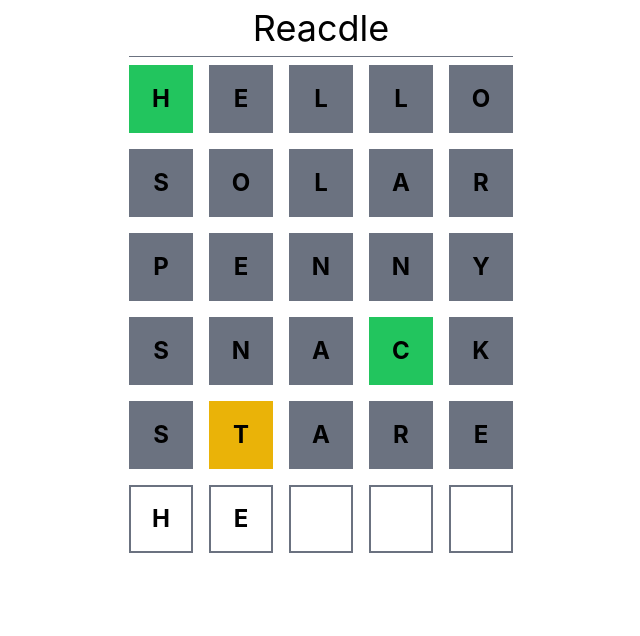
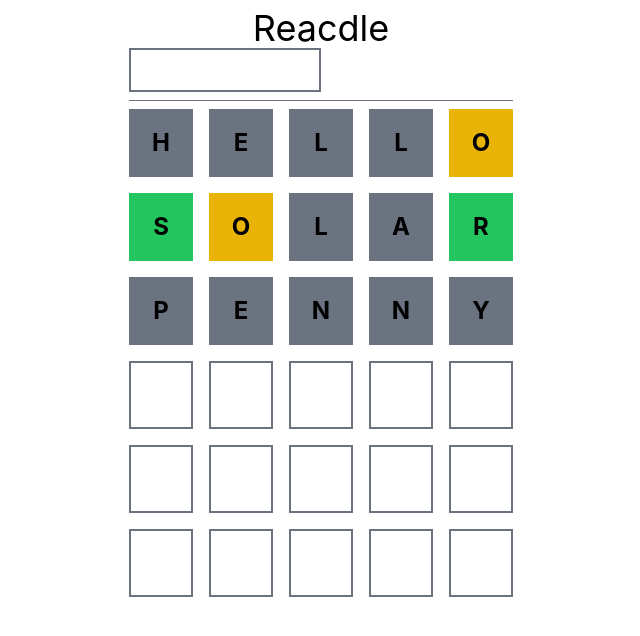
Before and after one commit to EetuPe/mentis, a React (Vite) app: page / in a window 1280 px wide. Shown: the top 636 px of the page, without its empty margins (319-959 px from the left). Built offline with nearby package versions, Linux system fonts and the light colour scheme.

Commit message:
Move state handling to zustand and allow users to input text

```diff
--- a/package.json
+++ b/package.json
@@ -12,7 +12,8 @@
   },
   "dependencies": {
     "react": "^17.0.2",
-    "react-dom": "^17.0.2"
+    "react-dom": "^17.0.2",
+    "zustand": "^3.7.1"
   },
   "devDependencies": {
     "@testing-library/jest-dom": "^5.16.2",
--- a/src/App.tsx
+++ b/src/App.tsx
@@ -1,21 +1,48 @@
 import { useState } from 'react'
+import { useStore } from './store'
+import { LETTER_LENGTH } from './word-utils';
 import WordRow from './WordRow'
 
+const GUESS_LENGTH = 6;
 export default function App() {
+  const state = useStore()
+  const [guess, setGuess] = useState('')
+
+  const onChange = (e: React.ChangeEvent<HTMLInputElement>) => {
+    const newGuess = e.target.value
+
+    if (newGuess.length === LETTER_LENGTH) {
+      state.addGuess(newGuess)
+      setGuess('')
+      return
+    }
+    setGuess(newGuess)
+  }
+
+  let rows = [...state.guesses]
+
+  if (rows.length < GUESS_LENGTH) {
+    rows.push(guess)
+  }
+
+  const numberOfGuessesRemaining = GUESS_LENGTH - rows.length
+
+  rows = rows.concat(Array(numberOfGuessesRemaining).fill(''))
 
   return (
     <div className='mx-auto w-96'>
       <header className='border-b border-gray-500 pb-2 my-2'>
         <h1 className="text-4xl text-center">Reacdle</h1>
+
+        <div>
+          <input type="text" className="w-1/2 p-2 border-2 border-gray-500" value={guess} onChange={onChange} />
+        </div>
       </header>
 
       <main className="grid grid-rows-6 gap-4">
-        <WordRow letters="hello"/>
-        <WordRow letters="solar"/>
-        <WordRow letters="penny"/>
-        <WordRow letters="snack"/>
-        <WordRow letters="stare"/>
-        <WordRow letters="he"/>
+        {rows.map((word, index) => (
+          <WordRow key={index} letters={word} />
+        ))}
       </main>
     </div>
   )
--- a/src/WordRow.tsx
+++ b/src/WordRow.tsx
@@ -1,16 +1,17 @@
-import { computeGuess, LetterState } from "./word-utils";
+import { useStore } from "./store";
+import { computeGuess, LetterState, LETTER_LENGTH } from "./word-utils";
 
-const LETTER_LENGTH = 5
 
 interface WordRowProps {
     letters: string;
 }
 
 export default function WordRow({letters: lettersProp = ''}: WordRowProps) {
+    const answer = useStore(state => state.answer)
     const lettersRemaining = LETTER_LENGTH - lettersProp.length
     const letters = lettersProp.split('').concat(Array(lettersRemaining).fill(''))
 
-    const guessStates = computeGuess(lettersProp)
+    const guessStates = computeGuess(lettersProp, answer)
     return (
     <div className="grid grid-cols-5 gap-4">{letters.map((char, index) => (
         <CharacterBox key={index} value={char} state={guessStates[index]}/>
--- /dev/null
+++ b/src/store.ts
@@ -0,0 +1,26 @@
+import create from "zustand"
+import { persist } from "zustand/middleware"
+import { getRandomWord } from "./word-utils"
+
+interface StoreState {
+    answer: string;
+    guesses: string[];
+    addGuess: (guess: string) => void;
+}
+
+export const useStore = create<StoreState>(persist(
+  (set) => ({
+    answer: getRandomWord(),
+    guesses: ['hello', 'solar', 'penny'],
+    addGuess: (guess: string) => {
+        set(state => ({
+            guesses: [...state.guesses, guess]
+        }))
+    }
+  }),
+  {
+    name: "reacdle",
+  }
+))
+
+// useStore.persist.clearStorage()
--- a/src/word-utils.ts
+++ b/src/word-utils.ts
@@ -1,4 +1,6 @@
 import wordBank from './word-bank.json';
+
+export const LETTER_LENGTH = 5
 
 export enum LetterState {
   Miss, // Letter doesn't exist at all
@@ -8,7 +10,7 @@
 
 export function computeGuess(
   guess: string,
-  answerString: string = word
+  answerString: string
 ): LetterState[] {
   const result: LetterState[] = [];
 
@@ -69,7 +71,6 @@
 
   return result;
 }
-const word = getRandomWord()
 export function getRandomWord(): string {
   return wordBank.valid[Math.floor(Math.random() * wordBank.valid.length)];
 }
@@ -77,5 +78,3 @@
 export function isValidWord(word: string): boolean {
   return wordBank.valid.concat(wordBank.invalid).includes(word);
 }
-
-console.log(word)
```
Also changed, not shown: 1 other file (tests, documents, lock files or other folders).
